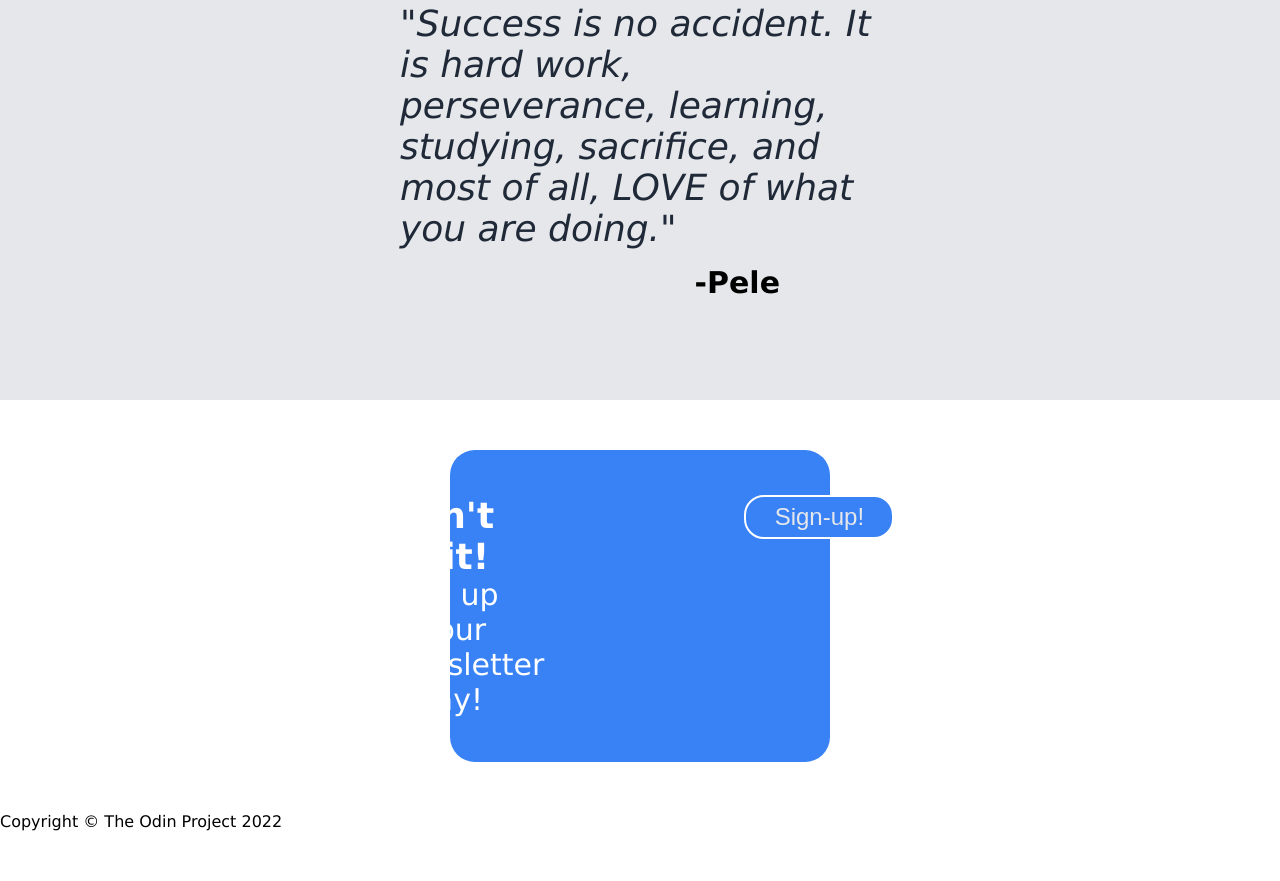
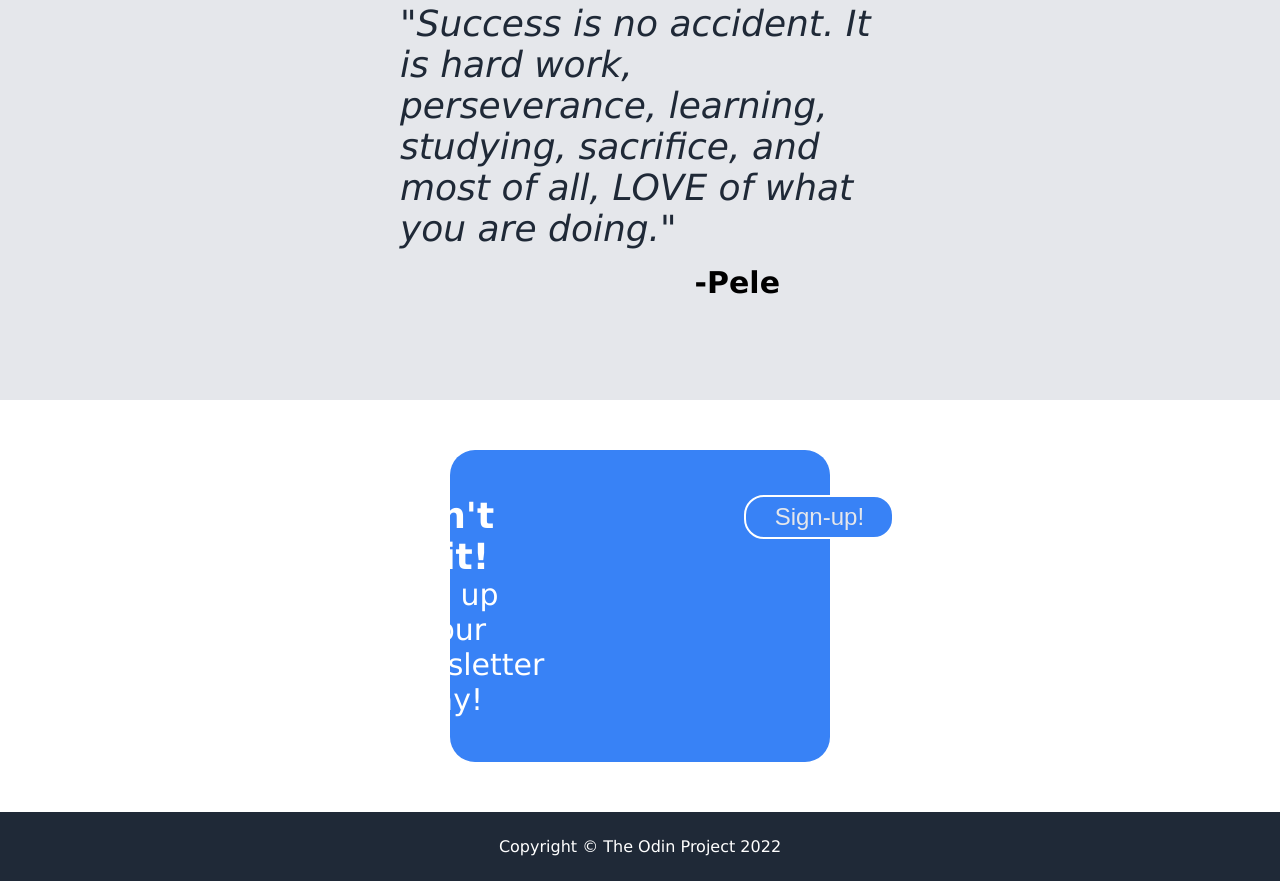
Before and after one commit to Theski-Theland/landing-page, a plain HTML site: page index.html in a window 1280 px wide. Shown: the part 1367-2248 px from the top of the page. Before the commit the page ends 2198 px from the top, so only its background shows below. Drawn offline with Linux system fonts and the light colour scheme.

Commit message:
Allign footer

```diff
--- a/style.css
+++ b/style.css
@@ -159,5 +159,8 @@ h1 {
 }
 
 .footer {
-
+    background-color: #1f2937;
+    text-align: center;
+    padding: 25px;
+    color: white;
 }
```
